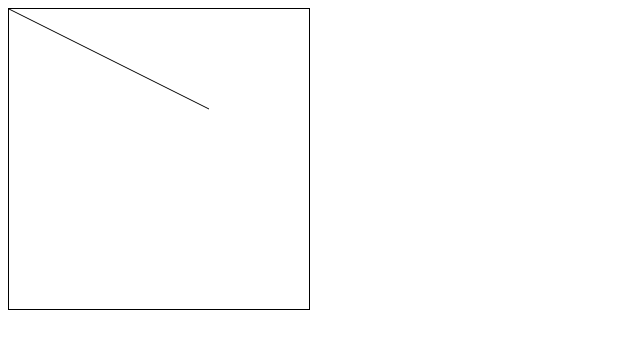
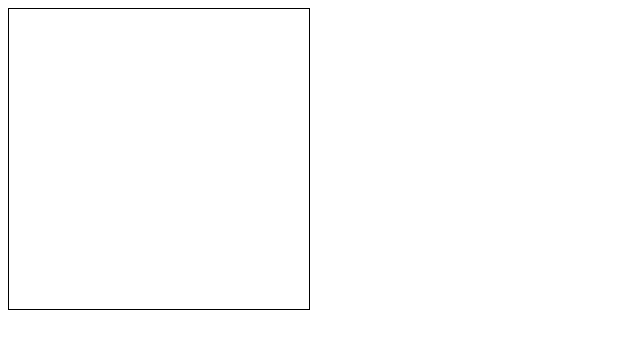
Before and after one commit to strdr4605/GameOfLife, a website: page index.html in a window 1280 px wide. Shown: the whole page, without its empty margins (0-640 px from the left). Drawn offline with nearby package versions, Linux system fonts and the light colour scheme; files that its build step writes are made by us from their sources.

Commit message:
Change #my-canvas in #canvas. Init the Game object

```diff
--- a/index.html
+++ b/index.html
@@ -5,8 +5,8 @@
     <title>Game of Life</title>
     <link rel="stylesheet" href="dist/css/style.css">
   </head>
-  <body>
-    <canvas id="my-canvas" width="300" height="300"></canvas>
+  <body onload="draw()">
+    <canvas id="canvas" width="300" height="300"></canvas>
     <script type="text/javascript" src="dist/js/my-scripts.js"></script>
   </body>
 </html>
--- a/src/js/my-script.js
+++ b/src/js/my-script.js
@@ -1,5 +1,35 @@
-var c = document.getElementById("my-canvas");
-var ctx = c.getContext("2d");
-ctx.moveTo(0,0);
-ctx.lineTo(200,100);
-ctx.stroke();
+function initGrid (n, m, initial) {
+  let array = []
+  for(i = 0; i < n; i++){
+    a = []
+    for(j = 0; j < m; j++){
+      a[j] = initial
+    }
+    array[i] = a
+  }
+  return array
+}
+
+let Game = {}
+
+Game.cellSize = 5
+Game.sceneWidth = document.getElementById('canvas').clientWidth
+Game.sceneHeight = document.getElementById('canvas').clientHeight
+Game.rows = parseInt(Game.sceneWidth / Game.cellSize)
+Game.cols = parseInt(Game.sceneHeight / Game.cellSize)
+Game.delay = 500
+Game.minimum = 2
+Game.maximum = 3
+Game.spawn = 3
+Game.generation = 0
+Game.grid = initGrid(Game.rows, Game.cols, 0)
+
+function draw () {
+  var canvas = document.getElementById('canvas')
+  if (canvas.getContext) {
+    var ctx = canvas.getContext('2d')
+
+  }
+}
+
+console.log(Game)
--- a/src/sass/style.sass
+++ b/src/sass/style.sass
@@ -1,2 +1,2 @@
-#my-canvas
+#canvas
   border: 1px solid #000
```
